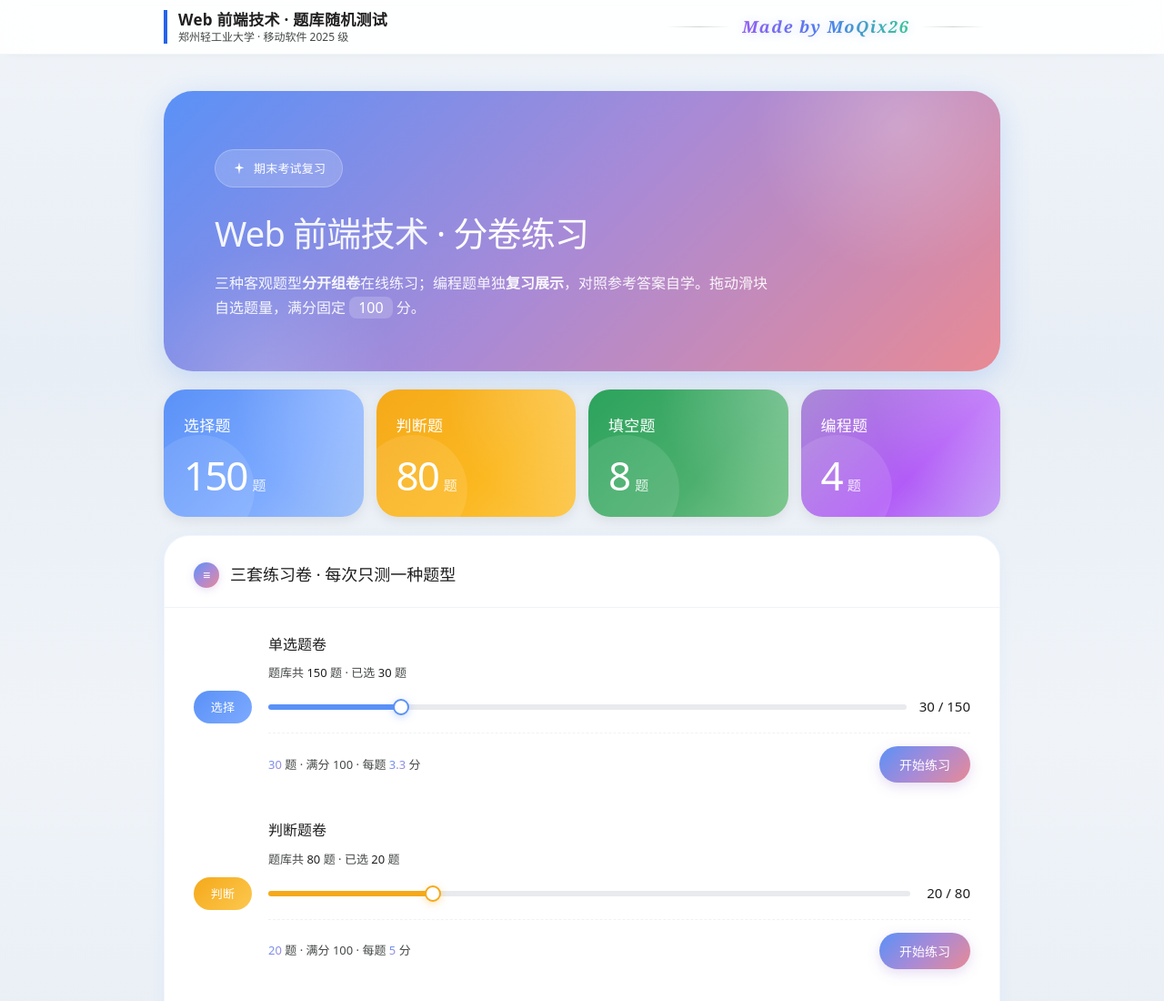
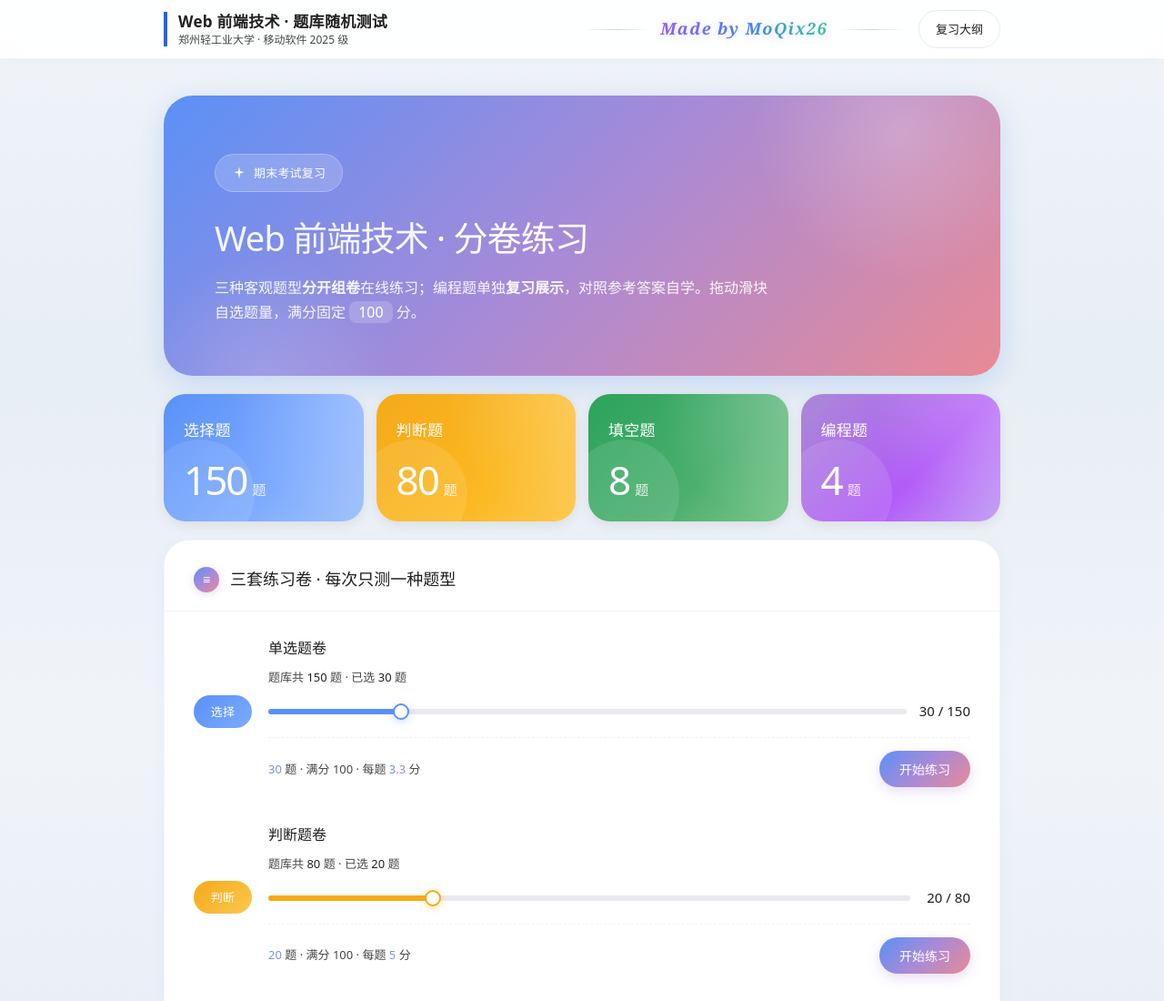
Before and after one commit to moqix26/fx-web, a plain HTML site: page index.html in a window 1280 px wide. Shown: the top 1100 px of the page at 91% size. Drawn offline with Linux system fonts and the light colour scheme.

Commit message:
Update index.html

```diff
--- a/index.html
+++ b/index.html
@@ -108,6 +108,7 @@
     padding:8px 18px;border-radius:99px;cursor:pointer;
     font-family:"Google Sans",system-ui,sans-serif;
     font-size:13px;font-weight:500;transition:all .18s ease;
+    text-decoration:none;display:inline-flex;align-items:center;
   }
   .btn-ghost-light:hover{border-color:#5a91f7;color:#5a91f7;background:#f8fbff;box-shadow:0 2px 8px rgba(90,145,247,.12)}
 
@@ -819,6 +820,7 @@
       </div>
       <div class="watermark"><span class="wm-line"></span><span class="wm-text">Made by MoQix26</span><span class="wm-line"></span></div>
       <div class="topbar-actions">
+        <a class="btn-ghost-light" href="期末复习大纲.html">复习大纲</a>
         <div class="timer" id="timer">⏱ <span id="timerText">00:00</span></div>
         <button class="btn-ghost-light" id="btnHome">返回首页</button>
       </div>
```
